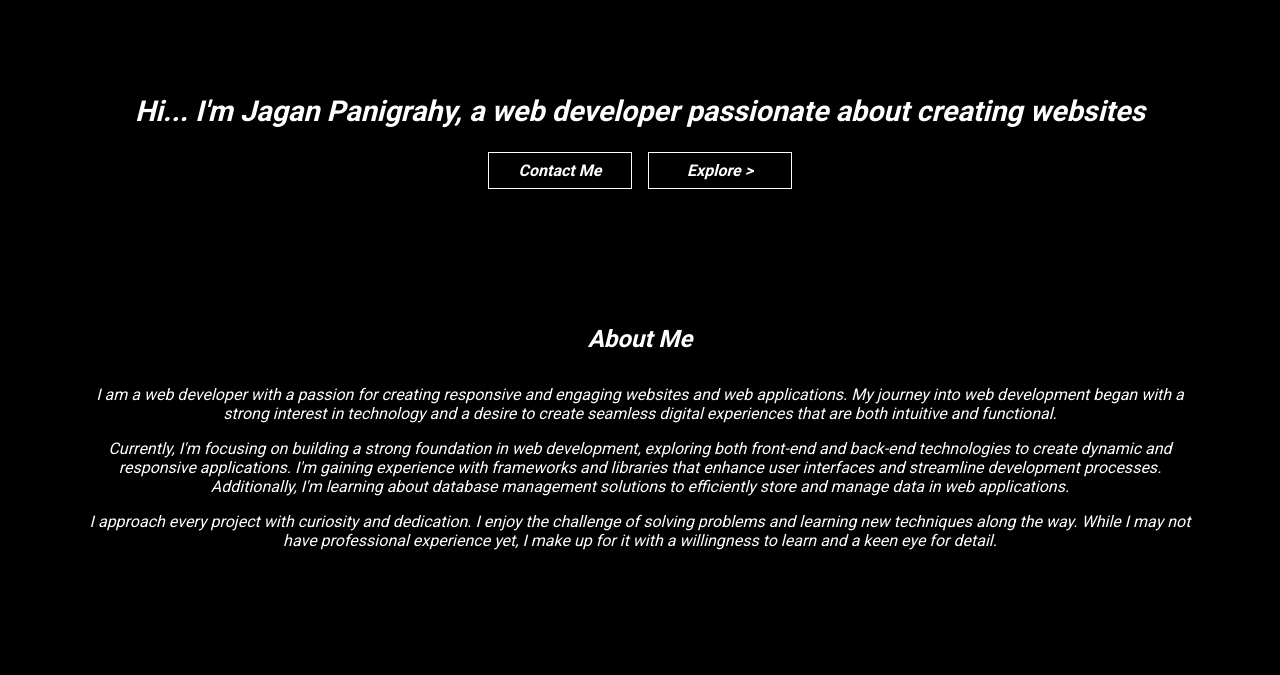
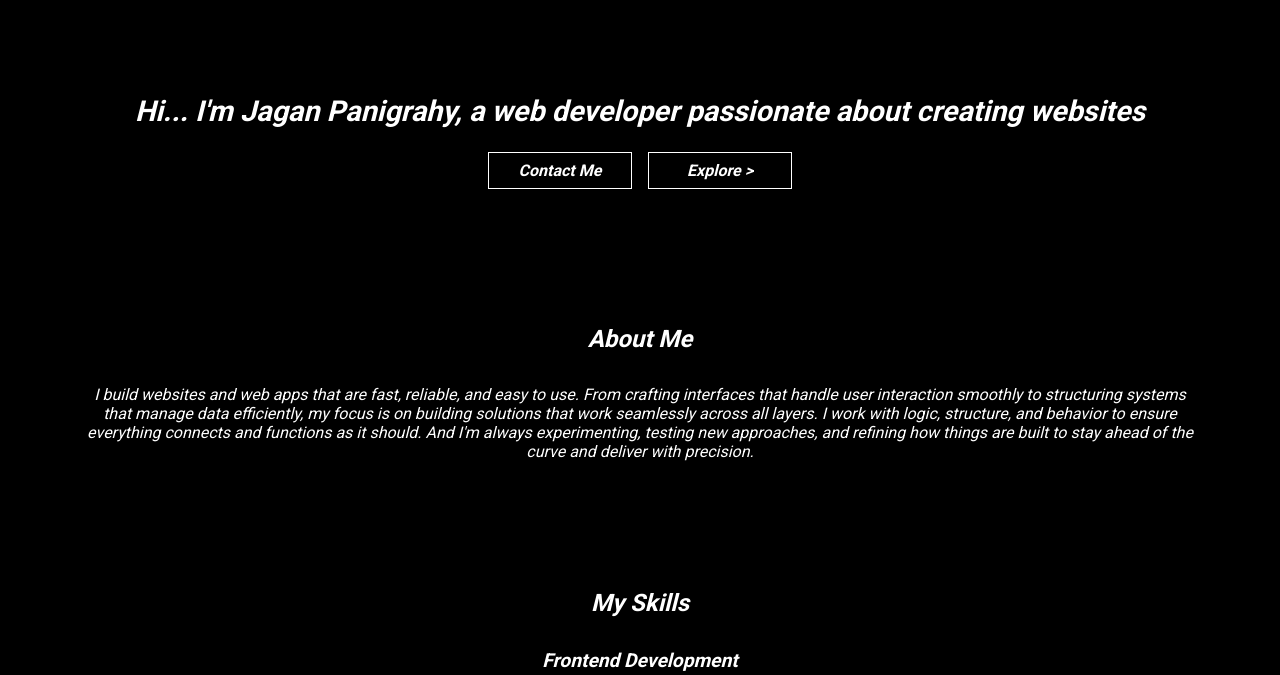
Before and after one commit to iamjgn/iamjgn.github.io, a plain HTML site: page index.html in a window 1280 px wide. Shown: the part 69-744 px from the top of the page. Drawn offline with Linux system fonts and the light colour scheme.

Commit message:
Update v2.0

```diff
--- a/index.html
+++ b/index.html
@@ -18,9 +18,7 @@
 <div id='explore'></div>
 <div class='container'>
 	<h2>About Me</h2>
-	<p>I am a web developer with a passion for creating responsive and engaging websites and web applications. My journey into web development began with a strong interest in technology and a desire to create seamless digital experiences that are both intuitive and functional.</p>
-	<p>Currently, I'm focusing on building a strong foundation in web development, exploring both front-end and back-end technologies to create dynamic and responsive applications. I'm gaining experience with frameworks and libraries that enhance user interfaces and streamline development processes. Additionally, I'm learning about database management solutions to efficiently store and manage data in web applications.</p>
-	<p>I approach every project with curiosity and dedication. I enjoy the challenge of solving problems and learning new techniques along the way. While I may not have professional experience yet, I make up for it with a willingness to learn and a keen eye for detail.</p>
+	<p>I build websites and web apps that are fast, reliable, and easy to use. From crafting interfaces that handle user interaction smoothly to structuring systems that manage data efficiently, my focus is on building solutions that work seamlessly across all layers. I work with logic, structure, and behavior to ensure everything connects and functions as it should. And I'm always experimenting, testing new approaches, and refining how things are built to stay ahead of the curve and deliver with precision.</p>
 </div>
 <div class='container'>
 	<h2>My Skills</h2>
@@ -70,7 +68,7 @@
 	</ul>
 </div>
 <hr>
-<footer>&copy; 2025 Jagan Panigrahy</footer>
+<footer>&copy; JGN. All rights reserved.</footer>
 <script type='text/javascript' src='script/script.js'></script>
 </body>
 </html>
```
